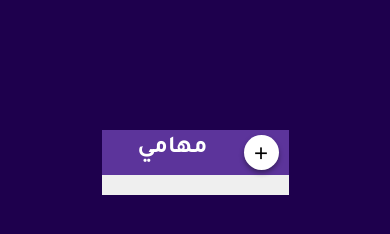
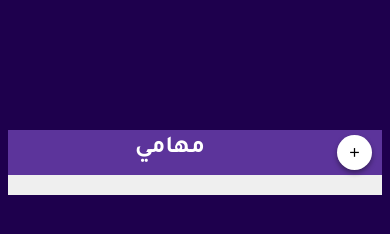
Before and after one commit to moaiadN/toDoList, a plain HTML site: page index.html in a window 390 px wide. Drawn offline with nearby package versions, Linux system fonts and the light colour scheme.

Commit message:
Update style.css

```diff
--- a/style.css
+++ b/style.css
@@ -113,3 +113,18 @@ section {
     background: rgb(0, 16, 197);
     color: #fff;
 }
+
+/* =======---- Responsive Section ----======= */
+@media screen and (max-width: 600px) {
+    section {
+        width: 100%;
+    }
+    .circular {
+      font-size: 15px;
+      margin-left: 5px;
+    }
+    .info h3 {
+       font-size: 15px;
+    }
+
+  }
```
